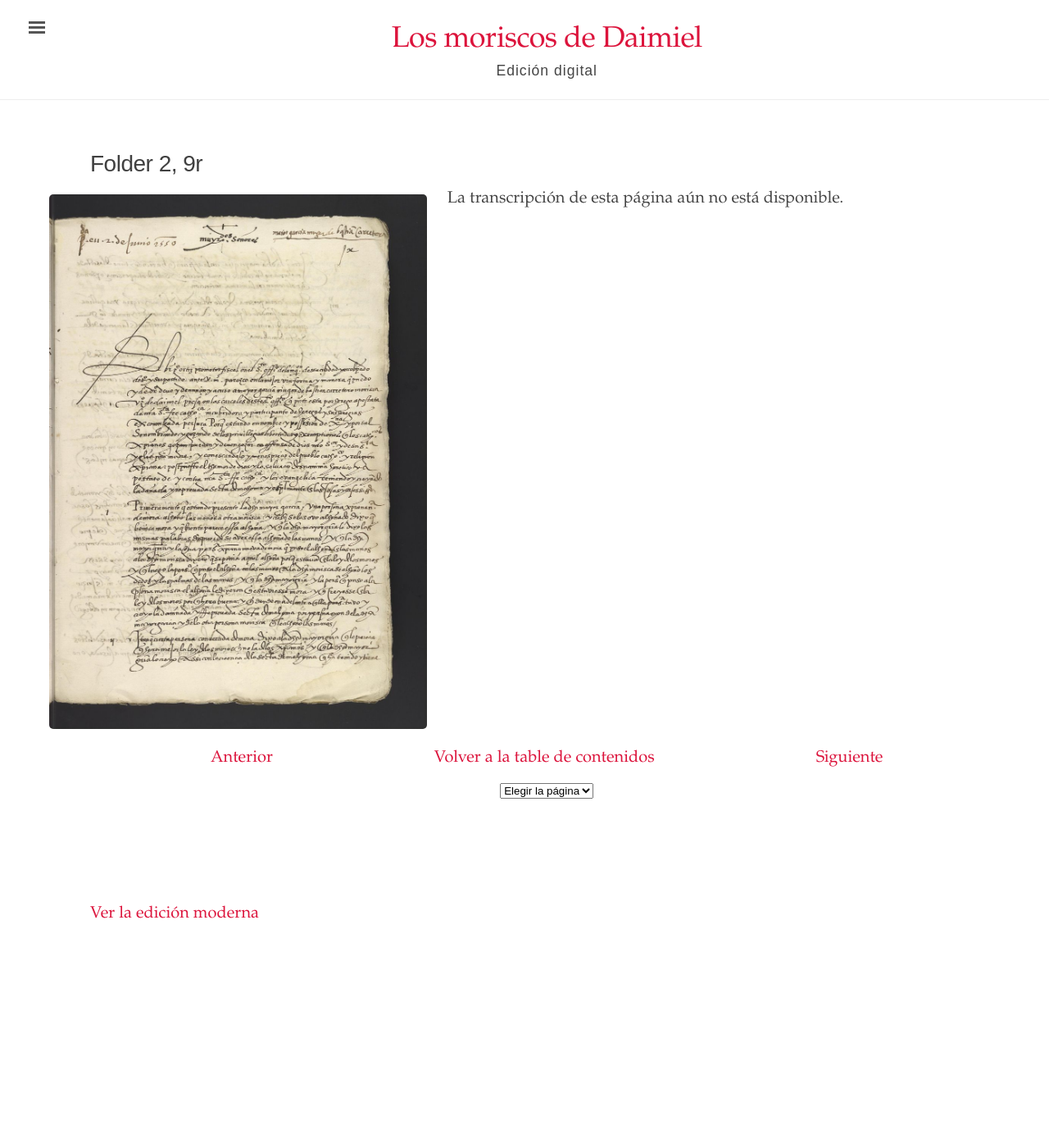
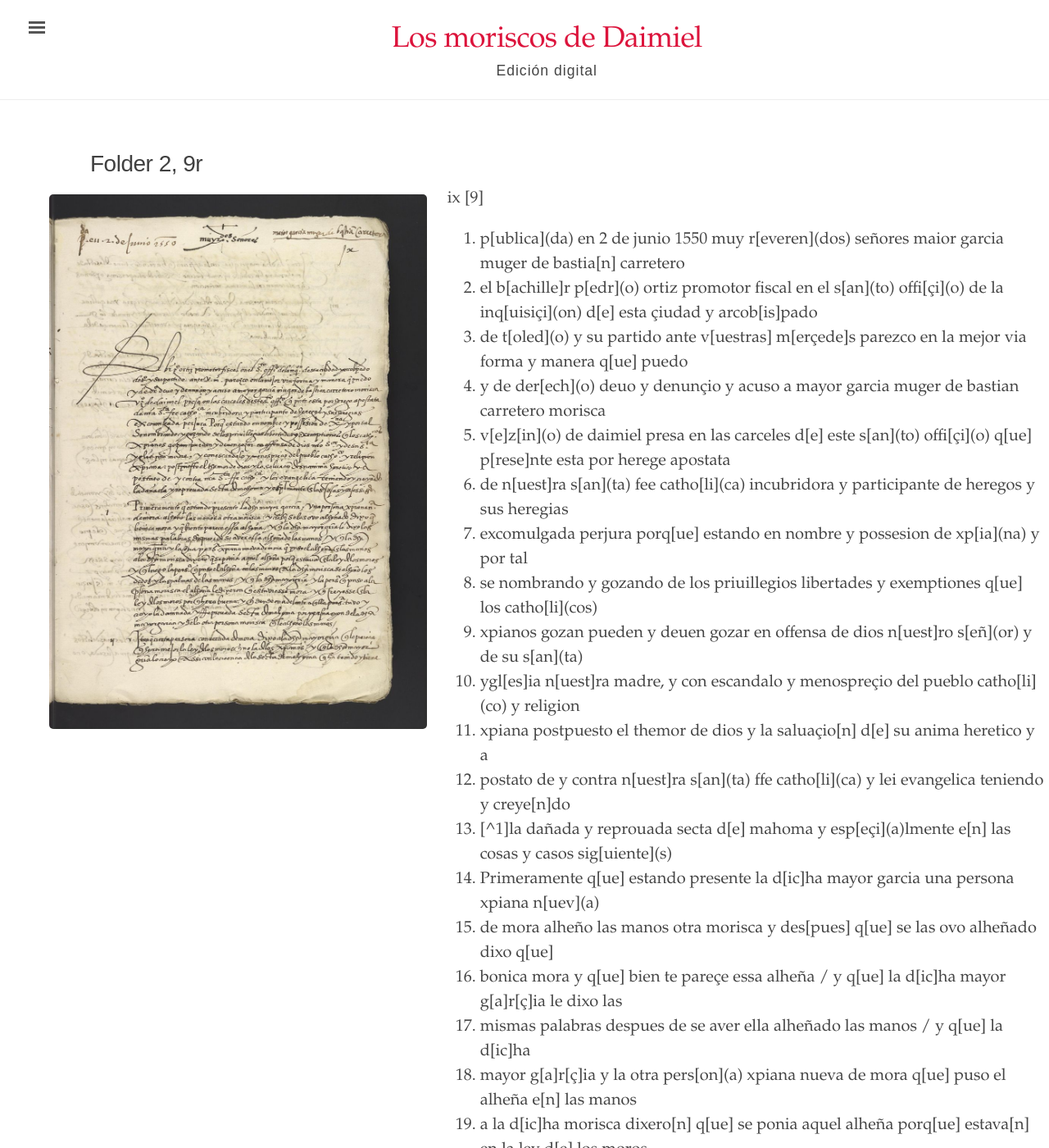
Before and after one commit to digbmc/moriscos-daimel, a Jekyll site: the page built from _texts/folder-2-9r.md, in a window 1280 px wide and 1400 px high. Shown: the whole window at 82% size. Built offline with Jekyll 4.4.1, drawn with Linux system fonts in a browser that asks for light colours; some of the changed text lies outside the part shown.

Commit message:
Update folder-2-9r.md

```diff
--- a/_texts/folder-2-9r.md
+++ b/_texts/folder-2-9r.md
@@ -5,4 +5,39 @@ image: /assets/images/Folder_2_9r.jpg
 body_class: wide-page
 order: 17
 ---
-La transcripción de esta página aún no está disponible.
+ix \[9\]
+
+1. p\[ublica\](da) en 2 de junio 1550 muy r\[everen\](dos) señores maior garcia muger de bastia\[n\] carretero
+2. el b\[achille\]r p\[edr\](o) ortiz promotor fiscal en el s\[an\](to) offi\[çi\](o) de la inq\[uisiçi\](on) d\[e\] esta çiudad y arcob\[is\]pado
+3. de t\[oled\](o) y su partido ante v\[uestras\] m\[erçede\]s parezco en la mejor via forma y manera q\[ue\] puedo
+4. y de der\[ech\](o) deuo y denunçio y acuso a mayor garcia muger de bastian carretero morisca
+5. v\[e\]z\[in\](o) de daimiel presa en las carceles d\[e\] este s\[an\](to) offi\[çi\](o) q\[ue\] p\[rese\]nte esta por herege apostata
+6. de n\[uest\]ra s\[an\](ta) fee catho\[li\](ca) incubridora y participante de heregos y sus heregias
+7. excomulgada perjura porq\[ue\] estando en nombre y possesion de xp\[ia\](na) y por tal
+8. se nombrando y gozando de los priuillegios libertades y exemptiones q\[ue\] los catho\[li\](cos)
+9. xpianos gozan pueden y deuen gozar en offensa de dios n\[uest\]ro s\[eñ\](or) y de su s\[an\](ta)
+10. ygl\[es\]ia n\[uest\]ra madre, y con escandalo y menospreçio del pueblo catho\[li\](co) y religion
+11. xpiana postpuesto el themor de dios y la saluaçio\[n\] d\[e\] su anima heretico y a
+12. postato de y contra n\[uest\]ra s\[an\](ta) ffe catho\[li\](ca) y lei evangelica teniendo y creye\[n\]do
+14. [^1]la dañada y reprouada secta d\[e\] mahoma y esp\[eçi\](a)lmente e\[n\] las cosas y casos sig\[uiente\](s)
+15. Primeramente q\[ue\] estando presente la d\[ic\]ha mayor garcia una persona xpiana n\[uev\](a)
+16. de mora alheño las manos otra morisca y des\[pues\] q\[ue\] se las ovo alheñado dixo q\[ue\]
+17. bonica mora y q\[ue\] bien te pareçe essa alheña / y q\[ue\] la d\[ic\]ha mayor g\[a\]r\[ç\]ia le dixo las
+18. mismas palabras despues de se aver ella alheñado las manos / y q\[ue\] la d\[ic\]ha
+19. mayor g\[a\]r\[ç\]ia y la otra pers\[on\](a) xpiana nueva de mora q\[ue\] puso el alheña e\[n\] las manos
+20. a la d\[ic\]ha morisca dixero\[n\] q\[ue\] se ponia aquel alheña porq\[ue\] estava\[n\] en la ley d\[e\] los moros
+21. y q\[ue\] luego la pers\[on\](a) q\[ue\] puso el alheña en las manos d\[e\] la d\[ic\]ha morisca se alheño los
+22. dedos y las palmas de las manos / y q\[ue\] la d\[ic\]ha mayor g\[a\]r\[ç\]ia y la pers\[on\](a) q\[ue\] puso a la
+23. p\[er\]sona morisca el alheña le dixeron q\[ue\] estuviesse mora y q\[ue\] creyesse e\[n\] la
+24. ley d\[e\] los moros por q\[ue\] hera buena y q\[ue\] dende en adelante aq\[ue\]lla pers\[on\](a) tuvo y
+25. creyo la damnada y reprouada secta d\[e\] mahoma por persuasyon de la d\[ic\]ha
+26. [^2]mayor garçia y de la otra persona morisca q\[ue\] le alheño las manos /
+27. iten q\[ue\] cierta persona conuertida d\[e\] mora dixo a la d\[ic\]ha mayor garcia q\[ue\] le pareçia
+28. q\[ue\] hera mejor la ley d\[e\] los moros q\[ue\] no la d\[e\] los xpianos / y q\[ue\] la d\[ic\]ha mayor
+29. g\[a\]r\[ç\]ia lo creyo assi con la creençia d\[e\] la secta de mahoma q\[ue\] ha tenido y tiene
+
+<hr>
+
+[^1]1
+
+[^2]4
```
